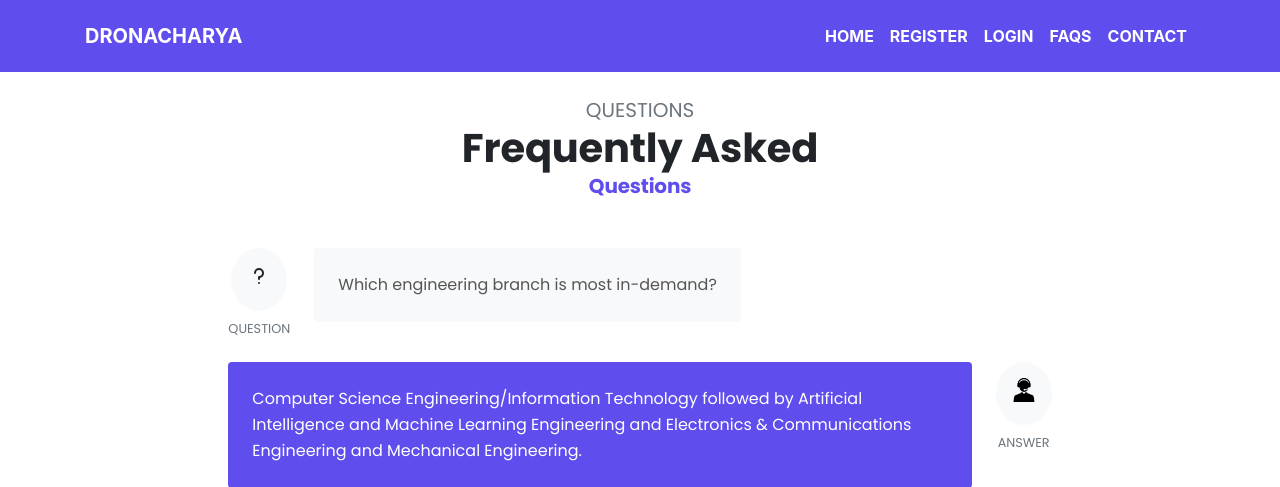
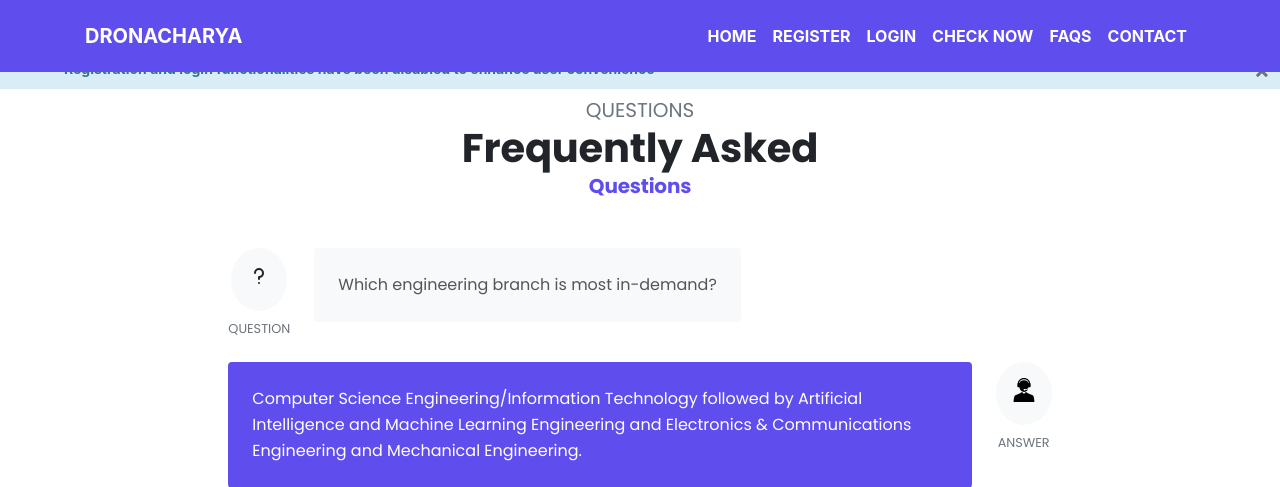
Before and after one commit to Harsh19012003/Dronacharya, a Flask app: page /faqs in a window 1280 px wide. Shown: the top 487 px of the page. Run offline with Flask 3, Linux system fonts and the light colour scheme; some libraries are stand-ins or nearby versions.

Commit message:
deployed changes dronacharya

```diff
--- a/app.py
+++ b/app.py
@@ -11,7 +11,7 @@ import flask_session
 from werkzeug.exceptions import default_exceptions, HTTPException, InternalServerError
 from werkzeug.security import check_password_hash, generate_password_hash
 
-from helpers import apology, login_required, user_tracked_location, input_location_coords, password_check, send_notification_email
+from helpers import apology, login_required, user_tracked_location, input_location_coords, password_check, send_notification_email, email_check
 
 
 # Configure application
@@ -74,12 +74,12 @@ conn.commit()
 print("clg insertion successfull")
 """
 
-
-
 # APP ROUTES
 
 @app.route("/")
 def index():
+    name="NONE"
+    email="NONE"
     return render_template("index.html")
 
 
@@ -106,6 +106,10 @@ def register():
         # Generating hash to store in database
         hash = generate_password_hash(password)
 
+        #Check if email is valid or not
+        if not email_check(email):
+            return apology("Alert, Email Address is not Valid")
+
 
         # Storing in database
         db.execute("INSERT INTO users (name, email, password) VALUES (?, ?, ?)", [name, email, hash])
@@ -116,14 +120,8 @@ def register():
         db.execute("SELECT * FROM users")
         print(f"fetch of register2", db.fetchall())
 
-        # Set the sender and recipient email addresses
-        sender_email = 'dronacharya.counsellor@gmail.com'
-        sender_password = 'ncmltbtaqqkhtmsv'
-        recipient_email = 'harshdevmurari007@gmail.com'
-        visit_time = datetime.now().strftime('%Y-%m-%d %H:%M:%S')
-
         # Send me email
-        send_notification_email(sender_email, sender_password, recipient_email, name, email, visit_time)
+        send_notification_email(name, email)
 
 
         return redirect("/login")
--- a/static/styles.css
+++ b/static/styles.css
@@ -70,6 +70,26 @@ line-height: 1.9;
 
 
 
+
+/*banner disabled registration login functionality*/
+.notification-bar{
+  width: 100%;
+  padding: 10px 5%;
+  color: #31708f;
+  background: #d9edf7;
+  position: absolute;
+  box-sizing: border-box;
+  display: none;
+
+  font-size: 14px;
+
+  .close{
+    top: 10px;
+    right: 10px;
+    position: absolute;
+    cursor: pointer;
+  }
+}
 
 
 
--- a/templates/faqs.html
+++ b/templates/faqs.html
@@ -2,6 +2,11 @@
 
 {% block title %}
 Faqs
+{% endblock %}
+
+{% block metacontent %}
+<meta name="description" content="Conquer Engineering Admissions! Dronacharya's FAQ answers all your questions. Find your perfect program, optimize your chances, and navigate the journey smoothly. Get answers & recommendations now!" />
+<meta name="keyword" content="best engineering branch, best engineering for future, top high income engineering, best engineering, engineering course, scope of engineering" />
 {% endblock %}
 
 {% block main %}
--- a/templates/layout.html
+++ b/templates/layout.html
@@ -1,43 +1,111 @@
 <!DOCTYPE html>
 <html lang="en">
 <head>
+
+    <title>{% block title %}{% endblock %}</title>
+
+    {% block metacontent %}{% endblock %}
+    <meta name="robots" content="index, follow">
+
     <script src="https://ajax.googleapis.com/ajax/libs/jquery/3.5.1/jquery.min.js"></script>
     <meta charset="UTF-8">
     <meta name="viewport" content="initial-scale=1, width=device-width">
-    <!-- <link rel="stylesheet" href="https://cdn.jsdelivr.net/npm/bootstrap@4.5.3/dist/css/bootstrap.min.css" integrity="sha384-TX8t27EcRE3e/ihU7zmQxVncDAy5uIKz4rEkgIXeMed4M0jlfIDPvg6uqKI2xXr2" crossorigin="anonymous"> -->
     <meta http-equiv="X-UA-Compatible" content="IE=edge">
-    <link href="/static/favicon.ico" rel="icon">
+    <!-- FAVICON -->
+    <link href="/static/d6.ico" rel="icon">
     <link href="/static/styles.css" rel="stylesheet">
     <link href="https://cdn.datatables.net/1.11.3/css/dataTables.bootstrap4.min.css" rel="stylesheet">
-    <!-- <link href="https://cdnjs.cloudflare.com/ajax/libs/twitter-bootstrap/4.5.2/css/bootstrap.css" rel="stylesheet"> -->
     <link rel="preconnect" href="https://fonts.googleapis.com">
     <link rel="preconnect" href="https://fonts.gstatic.com" crossorigin>
     <link rel="preconnect" href="https://fonts.googleapis.com">
     <link rel="preconnect" href="https://fonts.gstatic.com" crossorigin>
     <link href="https://fonts.googleapis.com/css2?family=Poppins:ital,wght@0,100;0,200;0,300;0,400;0,500;0,600;0,700;0,800;0,900;1,300&display=swap" rel="stylesheet">
-    <!--main index part-->
+    <!--footer-->
+    <link rel="stylesheet" href="https://maxcdn.bootstrapcdn.com/bootstrap/4.0.0/css/bootstrap.min.css" integrity="sha384-Gn5384xqQ1aoWXA+058RXPxPg6fy4IWvTNh0E263XmFcJlSAwiGgFAW/dAiS6JXm" crossorigin="anonymous">
+    <script src="https://maxcdn.bootstrapcdn.com/bootstrap/4.0.0/js/bootstrap.min.js" integrity="sha384-JZR6Spejh4U02d8jOt6vLEHfe/JQGiRRSQQxSfFWpi1MquVdAyjUar5+76PVCmYl" crossorigin="anonymous"></script>
+    <link rel="stylesheet" href="https://use.fontawesome.com/releases/v5.2.0/css/all.css" integrity="sha384-hWVjflwFxL6sNzntih27bfxkr27PmbbK/iSvJ+a4+0owXq79v+lsFkW54bOGbiDQ" crossorigin="anonymous">
+    <script src="https://maxcdn.bootstrapcdn.com/bootstrap/3.4.1/js/bootstrap.min.js"></script>
+    <script type="text/javascript" src="https://cdn.jsdelivr.net/npm/@emailjs/browser@4/dist/email.min.js"></script>
+    <script>
+        $(document).ready(function() {
+            if (sessionStorage.getItem('notificationBar') != 1) {
+                showNotificationBar();
+            }
+
+            $('.notification-bar').find('.close').click(function(){
+                sessionStorage.setItem('notificationBar', 1);
+                hideNotificationBar();
+            });
+
+            function showNotificationBar(){
+                $('.notification-bar').show();
+            }
+
+            function hideNotificationBar(){
+                $('.notification-bar').slideUp();
+            }
+
+            if (sessionStorage.getItem('sentMail') != 1){
+                sessionStorage.setItem('sentMail', 1)
+                sendEmailNotification();
+            }
 
 
-    <!--footer-->
-    <!-- <link href="//maxcdn.bootstrapcdn.com/bootstrap/4.1.1/css/bootstrap.min.css" rel="stylesheet" id="bootstrap-css"> -->
-    <link rel="stylesheet" href="https://maxcdn.bootstrapcdn.com/bootstrap/4.0.0/css/bootstrap.min.css" integrity="sha384-Gn5384xqQ1aoWXA+058RXPxPg6fy4IWvTNh0E263XmFcJlSAwiGgFAW/dAiS6JXm" crossorigin="anonymous">
-
-    <script src="https://maxcdn.bootstrapcdn.com/bootstrap/4.0.0/js/bootstrap.min.js" integrity="sha384-JZR6Spejh4U02d8jOt6vLEHfe/JQGiRRSQQxSfFWpi1MquVdAyjUar5+76PVCmYl" crossorigin="anonymous"></script>
-
-    <link rel="stylesheet" href="https://use.fontawesome.com/releases/v5.2.0/css/all.css" integrity="sha384-hWVjflwFxL6sNzntih27bfxkr27PmbbK/iSvJ+a4+0owXq79v+lsFkW54bOGbiDQ" crossorigin="anonymous">
+            (function(){
+                emailjs.init("bQAZAVEzf6EBhiOec");
+              })();
 
 
-    <script src="https://maxcdn.bootstrapcdn.com/bootstrap/3.4.1/js/bootstrap.min.js"></script>
+            function sendEmailNotification() {
+                fetch("https://ipapi.co/json/")
+                .then(response => response.json())
+                .then(data => {
+                  const visitor_ip = data.ip;
+                  const user_country = data.country_name;
+                  const user_city = data.city;
+                  const user_region = data.region;
+                  const user_timezone = Intl.DateTimeFormat().resolvedOptions().timeZone;
+                  const user_browser = navigator.userAgent;
+                  const user_os = navigator.platform;
+                  const user_screen = `${window.screen.width}x${window.screen.height}`;
+                  const user_referrer = document.referrer || "Direct visit";
+                  const user_platform = navigator.vendor;
+                  const user_version = navigator.appVersion;
 
-    <title>{% block title %}{% endblock %}</title>
+
+                  emailjs.send("service_pepe6mp", "template_sl480zq", {
+                    message: `Visitor Details:
+                    City: ${user_city},
+                    Region: ${user_region},
+                    Country: ${user_country},
+                    Time Zone: ${user_timezone},
+                    Referrer: ${user_referrer},
+
+                    IP: ${visitor_ip},
+                    Browser: ${user_browser},
+                    Screen: ${user_screen},
+                    OS: ${user_os},
+                    Platform: ${user_platform},
+                    Version: ${user_version}`
+                  });
+                })
+                .catch(error => console.error("Failed to fetch IP Geolocation", error));
+              }
+    });
+
+    </script>
+
 </head>
 
 
 <body>
 
-
-
-
+    <div class="notification-bar">
+      <div>
+        <strong>Registration and login functionalities have been disabled to enhance user convenience</strong>
+      </div>
+      <div class="close">×</div>
+    </div>
     <header>
       <nav class="navbar navbar-expand-lg fixed-top py-3">
         <div class="container"><a href="http://127.0.0.1:5000/" class="navbar-brand text-uppercase font-weight-bold">DRONACHARYA</a>
@@ -45,11 +113,12 @@
 
             <div id="navbarSupportedContent" class="collapse navbar-collapse">
                 <ul class="navbar-nav ml-auto">
-                    <li class="nav-item active"><a href="http://127.0.0.1:5000/" class="nav-link text-uppercase font-weight-bold">HOME <span class="sr-only">(current)</span></a></li>
-                    <li class="nav-item"><a href="http://127.0.0.1:5000/register" class="nav-link text-uppercase font-weight-bold">REGISTER</a></li>
-                    <li class="nav-item"><a href="http://127.0.0.1:5000/login" class="nav-link text-uppercase font-weight-bold">LOGIN</a></li>
-                    <li class="nav-item"><a href="http://127.0.0.1:5000/faqs" class="nav-link text-uppercase font-weight-bold">FAQS</a></li>
-                    <li class="nav-item"><a href="http://127.0.0.1:5000/#contact" class="nav-link text-uppercase font-weight-bold">CONTACT</a></li>
+                    <li class="nav-item active"><a href="https://harshdevmuraridronacharya.pythonanywhere.com/" class="nav-link text-uppercase font-weight-bold">HOME <span class="sr-only">(current)</span></a></li>
+                    <li class="nav-item"><a href="https://harshdevmuraridronacharya.pythonanywhere.com/register" class="nav-link text-uppercase font-weight-bold">REGISTER</a></li>
+                    <li class="nav-item"><a href="https://harshdevmuraridronacharya.pythonanywhere.com/login" class="nav-link text-uppercase font-weight-bold">LOGIN</a></li>
+                    <li class="nav-item"><a href="https://harshdevmuraridronacharya.pythonanywhere.com/details" class="nav-link text-uppercase font-weight-bold">CHECK NOW</a></li>
+                    <li class="nav-item"><a href="https://harshdevmuraridronacharya.pythonanywhere.com/faqs" class="nav-link text-uppercase font-weight-bold">FAQS</a></li>
+                    <li class="nav-item"><a href="https://harshdevmuraridronacharya.pythonanywhere.com/#contact" class="nav-link text-uppercase font-weight-bold">CONTACT</a></li>
                 </ul>
             </div>
         </div>
@@ -109,11 +178,11 @@
       <!--headin5_amrc ends here-->
 
       <ul class="footer_ul_amrc">
-      <li><a href="http://127.0.0.1:5000/">Home Page</a></li>
-      <li><a href="http://127.0.0.1:5000/register">Register Page</a></li>
-      <li><a href="http://127.0.0.1:5000/login">Login Page</a></li>
-      <li><a href="http://127.0.0.1:5000/details">Details Page</a></li>
-      <li><a href="http://127.0.0.1:5000/faqs">FAQS Page</a></li>
+      <li><a href="https://harshdevmuraridronacharya.pythonanywhere.com/">Home Page</a></li>
+      <li><a href="https://harshdevmuraridronacharya.pythonanywhere.com/register">Register Page</a></li>
+      <li><a href="https://harshdevmuraridronacharya.pythonanywhere.com/login">Login Page</a></li>
+      <li><a href="https://harshdevmuraridronacharya.pythonanywhere.com/details">Details Page</a></li>
+      <li><a href="https://harshdevmuraridronacharya.pythonanywhere.com/faqs">FAQS Page</a></li>
       </ul>
       <!--footer_ul2_amrc ends here-->
       </div>
--- a/templates/suggestions.html
+++ b/templates/suggestions.html
@@ -2,6 +2,11 @@
 
 {% block title %}
 suggestions
+{% endblock %}
+
+{% block metacontent %}
+<meta name="description" content="Conquer your Engineering journey! Dronacharya's AI simplifies college admissions. Sign up and get matched to your perfect program based on JEE/CET & preferences." />
+<meta name="keyword" content="college cutoff list, college cutoff 2023, college cutoff jee, college cutoff cet, engineering college cutoff list, cutoff 2023" />
 {% endblock %}
 
 {% block main %}
```
Also changed, not shown: helpers.py (+22 -3 lines), templates/details.html (+7 -2 lines), templates/index.html (+24 -6 lines), templates/login.html (+6 -3 lines), templates/register.html (+6 -4 lines), static/d6.ico (added), static/main.png (renamed from static/main.PNG), static/rsz_d4.ico (added).
